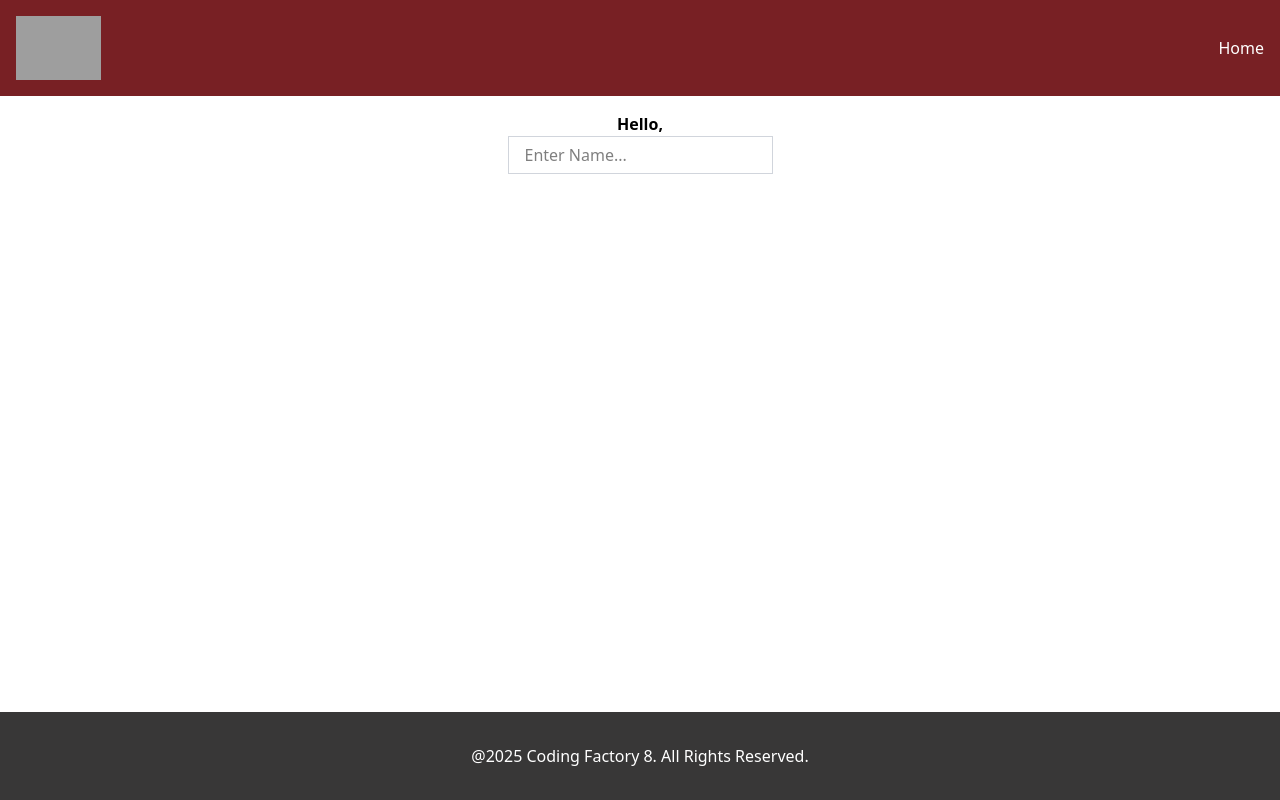
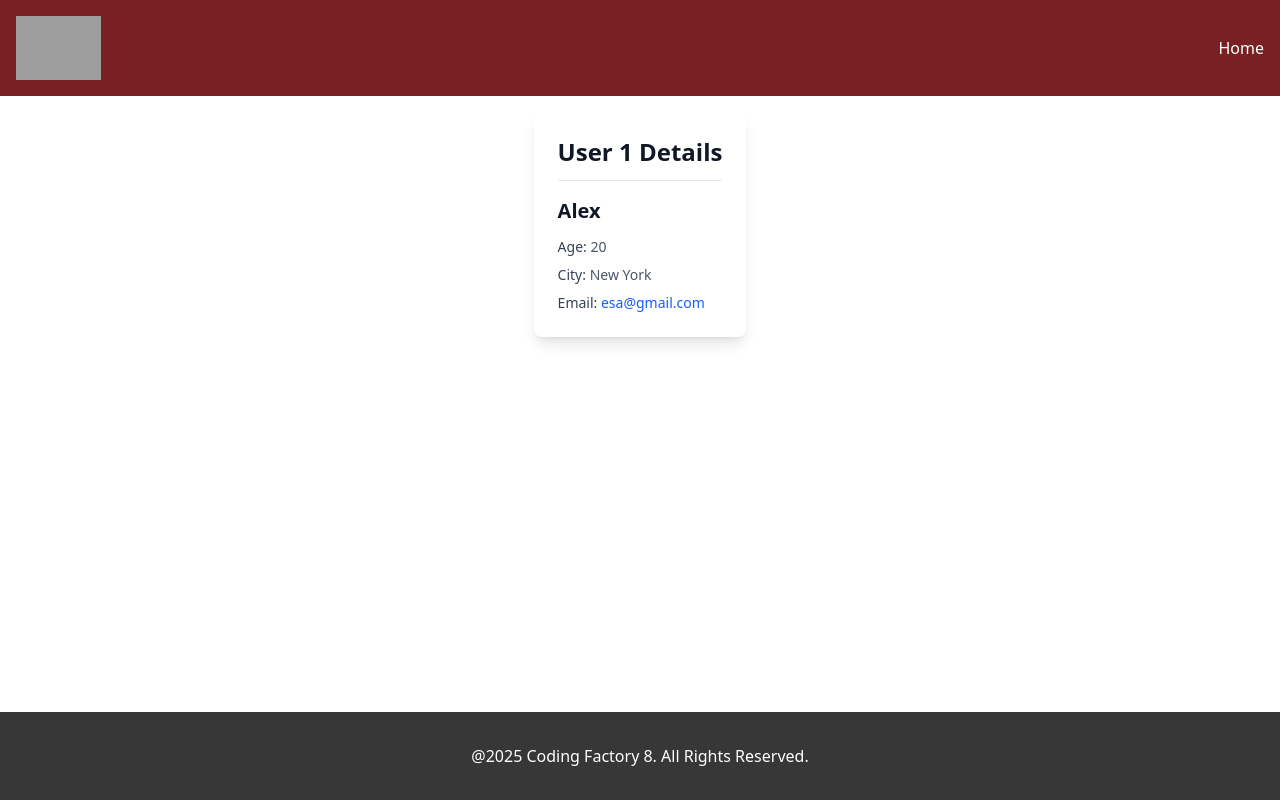
Before and after one commit to ALpolymer/cf8-counter, a React (Vite) app: page / in a window 1280 px wide. Built offline with nearby package versions, Linux system fonts and the light colour scheme; grey boxes are pictures that could not be loaded.

Commit message:
feat: add UserInfo.tsx, UserCard.tsx

```diff
--- a/src/App.tsx
+++ b/src/App.tsx
@@ -1,12 +1,13 @@
 import Layout from "./components/layout/Layout.tsx";
 // import Counter from "./components/Counter.tsx";
-import NameChanger from "./components/NameChanger.tsx";
+// import NameChanger from "./components/NameChanger.tsx";
+import UserCard from "./components/UserCard.tsx";
 function App() {
 
   return (
       <>
           <Layout>
-             <NameChanger />
+             <UserCard id={1} name={"Alex"} age={20} email={"esa@gmail.com"} city={"New York"} />
           </Layout>
       </>
   )
--- /dev/null
+++ b/src/components/UserCard.tsx
@@ -0,0 +1,23 @@
+import UserInfo from "./UserInfo"
+
+type UserInfoProps = {
+    id?: number;
+    name: string;
+    age: number;
+    city: string;
+    email: string;
+}
+
+
+const UserCard = ({id, ...rest}: UserInfoProps) => {
+    return (
+        <div className="bg-white rounded-lg shadow-lg p-6 max-w-md">
+            <h2 className="text-2xl font-bold text-gray-900 mb-4 pb-3 border-b border-gray-200">
+                User {id} Details
+            </h2>
+            <UserInfo {...rest} />
+        </div>
+    );
+};
+
+export default UserCard;
--- /dev/null
+++ b/src/components/UserInfo.tsx
@@ -0,0 +1,33 @@
+type UserInfoProps = {
+    id?: number;
+    name: string;
+    age: number;
+    city: string;
+    email: string;
+}
+
+const UserInfo = ({name, age, city, email}: UserInfoProps) => {
+    return (
+        <div className="space-y-3">
+            <h3 className="text-xl font-semibold text-gray-900">
+                {name}
+            </h3>
+            <div className="space-y-2">
+                <p className="text-sm text-gray-600">
+                    <span className="font-medium text-gray-700">Age:</span> {age}
+                </p>
+                <p className="text-sm text-gray-600">
+                    <span className="font-medium text-gray-700">City:</span> {city}
+                </p>
+                <p className="text-sm text-gray-600">
+                    <span className="font-medium text-gray-700">Email:</span>{" "}
+                    <a href={`mailto:${email}`} className="text-blue-600 hover:text-blue-700 hover:underline">
+                        {email}
+                    </a>
+                </p>
+            </div>
+        </div>
+    );
+};
+
+export default UserInfo;
```
